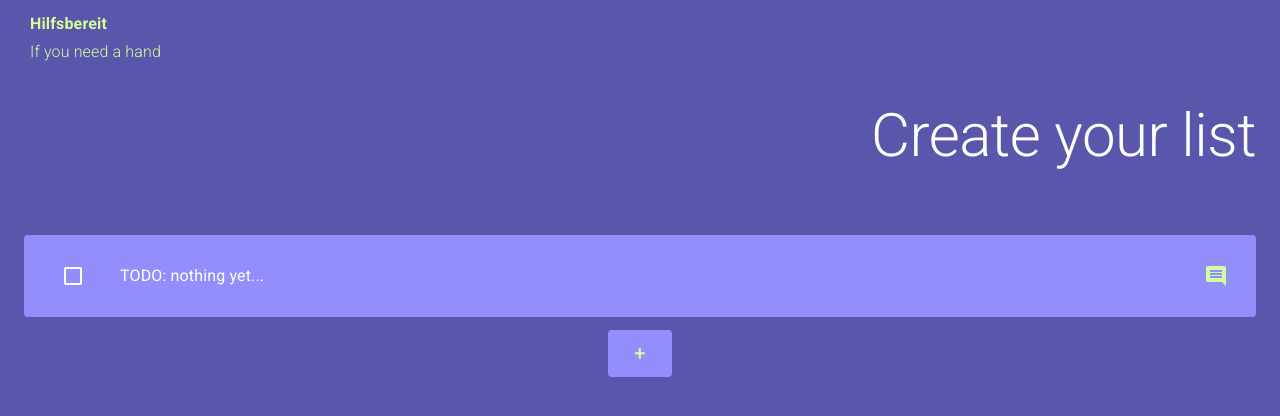
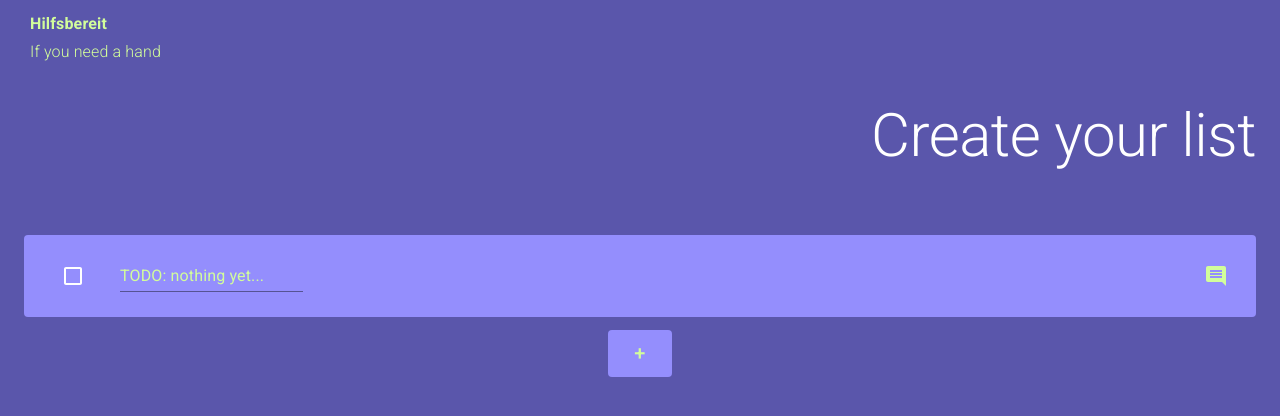
Before and after one commit to Pulko/hilfsbereit, a React (Create React App) app: page /list/create in a window 1280 px wide. Both pictures are taken after a click on the button "comments". Shown: the top 416 px of the page. Built offline with nearby package versions, Linux system fonts and the light colour scheme.

Commit message:
feat: enable editing items

```diff
--- /dev/null
+++ b/src/components/Tasks/TaskItem.tsx
@@ -0,0 +1,70 @@
+import React from 'react';
+
+import { Task } from 'types';
+
+import ListItemIcon from '@material-ui/core/ListItemIcon';
+import ListItemSecondaryAction from '@material-ui/core/ListItemSecondaryAction';
+import ListItemText from '@material-ui/core/ListItemText';
+import Checkbox from '@material-ui/core/Checkbox';
+import IconButton from '@material-ui/core/IconButton';
+import CommentIcon from '@material-ui/icons/Comment';
+import { TextField } from '@material-ui/core';
+
+interface TaskItemProps {
+  completeTask: (event: any) => any,
+  saveText: (index: number, text: string) => void,
+  task: Task,
+  index: number,
+}
+
+const TaskItem = (props: TaskItemProps) => {
+  const {
+    saveText,
+    completeTask,
+    task: {
+      checked,
+      text,
+    },
+    index,
+  } = props
+
+  const [selected, setSelected] = React.useState(false)
+  const [input, setInput] = React.useState(text)
+
+  const onTextChange = (event: React.ChangeEvent<HTMLInputElement>) => {
+    setInput(event.target.value)
+  }
+
+  const onBlur = (index: number, text: string) => {
+    setSelected(false)
+    saveText(index, input)
+  }
+
+  return (
+    <>
+      <ListItemIcon>
+        <Checkbox
+          edge="start"
+          checked={checked}
+          tabIndex={-1}
+          disableRipple
+          onClick={() => completeTask(index)}
+          inputProps={{ 'aria-labelledby': `task-item-${index}` }}
+        />
+      </ListItemIcon>
+
+      {selected
+        ? <TextField onBlur={() => onBlur(index, input)} onChange={onTextChange} value={input} />
+        : <ListItemText id={index.toString()} primary={text} />
+      }
+
+      <ListItemSecondaryAction>
+        <IconButton aria-label="comments" onClick={() => setSelected(!selected)}>
+          <CommentIcon />
+        </IconButton>
+      </ListItemSecondaryAction>
+    </>
+  )
+}
+
+export default TaskItem
--- a/src/components/Tasks/index.tsx
+++ b/src/components/Tasks/index.tsx
@@ -6,15 +6,12 @@ import { createStyles, makeStyles, Theme } from '@material-ui/core/styles';
 
 import List from '@material-ui/core/List';
 import ListItem from '@material-ui/core/ListItem';
-import ListItemIcon from '@material-ui/core/ListItemIcon';
-import ListItemSecondaryAction from '@material-ui/core/ListItemSecondaryAction';
-import ListItemText from '@material-ui/core/ListItemText';
-import Checkbox from '@material-ui/core/Checkbox';
-import IconButton from '@material-ui/core/IconButton';
-import CommentIcon from '@material-ui/icons/Comment';
+
+import TaskItem from './TaskItem';
 
 interface TasksProps {
   completeTask: (event: any) => any,
+  saveText: (index: number, text: string) => void,
   tasks: Array<Task>,
 }
 
@@ -36,6 +33,7 @@ const useStyles = makeStyles((theme: Theme) =>
 const Tasks: React.FC<TasksProps> = (props) => {
   const {
     completeTask,
+    saveText,
     tasks,
   } = props
 
@@ -45,25 +43,13 @@ const Tasks: React.FC<TasksProps> = (props) => {
     <List className={classes.root}>
       {tasks.map((task, index) => (
         <ListItem key={index} className={classes.item}>
-            <ListItemIcon>
-              <Checkbox
-                edge="start"
-                checked={task.checked}
-                tabIndex={-1}
-                disableRipple
-                onClick={() => completeTask(index)}
-                inputProps={{ 'aria-labelledby': `task-item-${index}` }}
-              />
-            </ListItemIcon>
-
-            <ListItemText id={index.toString()} primary={task.text} />
-
-            <ListItemSecondaryAction>
-              <IconButton aria-label="comments">
-                <CommentIcon />
-              </IconButton>
-            </ListItemSecondaryAction>
-          </ListItem>
+          <TaskItem
+            index={index}
+            completeTask={completeTask}
+            task={task}
+            saveText={saveText}
+          />
+        </ListItem>
         )
       )}
     </List>
--- a/src/pages/CreateList/index.tsx
+++ b/src/pages/CreateList/index.tsx
@@ -34,15 +34,18 @@ const CreateList: React.FC = () => {
   const classes = useStyles()
   const [tasks, setTasks] = React.useState([DEFAULT_TASK])
 
-  const completeTask = (index: number) => {
+  const changeTask = (index: number, text?: string) => {
     const currentTasks = [...tasks]
+    const currentTask = currentTasks[index]
 
-    const selectedTask = { text: currentTasks[index].text, checked: !currentTasks[index].checked }
+    const selectedTask = text
+      ? { text, checked: currentTask.checked }
+      : { text: currentTask.text, checked: !currentTask.checked }
 
     currentTasks.splice(index, 1, selectedTask)
 
     setTasks(currentTasks)
-  };
+  }
 
   const addTask = () => setTasks(tasks.concat(DEFAULT_TASK))
 
@@ -52,7 +55,7 @@ const CreateList: React.FC = () => {
         {'Create your list'}
       </Typography>
 
-      <Tasks tasks={tasks} completeTask={completeTask} />
+      <Tasks tasks={tasks} completeTask={changeTask} saveText={changeTask} />
 
       <Button onClick={addTask} className={classes.button}>
         {'+'}
```
